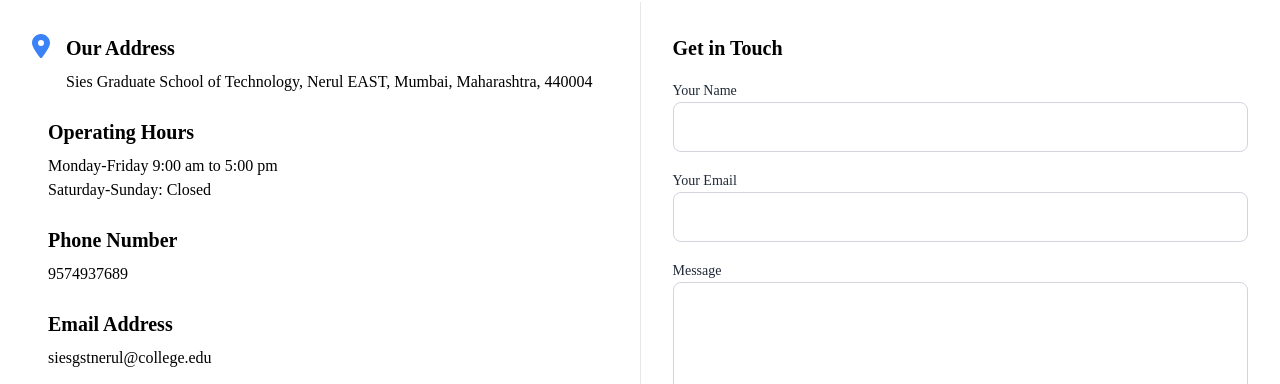
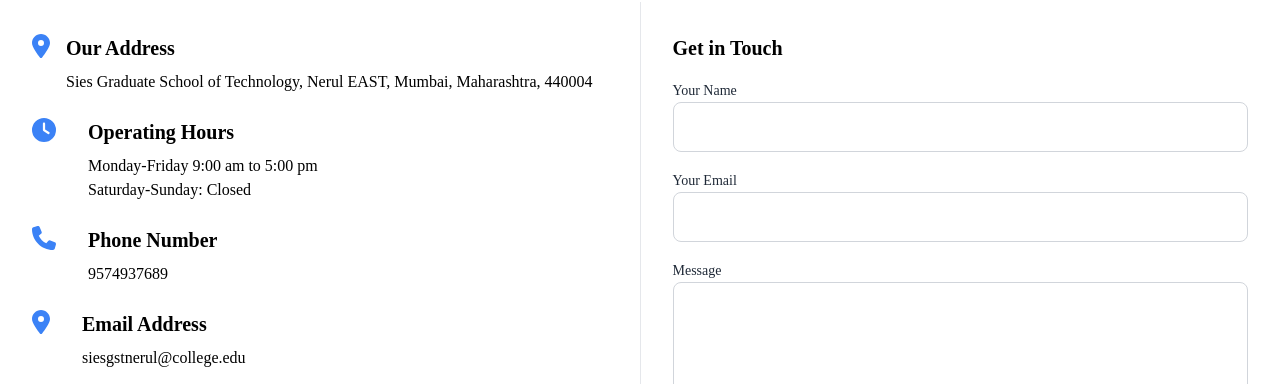
Before and after one commit to suthakaranburaj/Library-Website, a React (Vite) app in the folder Frontend/: page /contactus in a window 1280 px wide. Shown: the part 295-679 px from the top of the page. Built offline with nearby package versions, Linux system fonts and the light colour scheme.

Commit message:
icon change

```diff
--- a/Frontend/src/Components/Pages/ContactUs/ContactUs.jsx
+++ b/Frontend/src/Components/Pages/ContactUs/ContactUs.jsx
@@ -23,6 +23,7 @@
                     </div>
 
                     <div class="mb-6 flex items-start gap-4">
+                    <FontAwesomeIcon className='text-blue-500 text-2xl' icon="fa-solid fa-clock " />
                         <i class="fas fa-clock text-blue-500 text-2xl"></i>
                         <div>
                             <h2 class="text-xl font-semibold mb-2">Operating Hours</h2>
@@ -32,6 +33,7 @@
                     </div>
 
                     <div class="mb-6 flex items-start gap-4">
+                    <FontAwesomeIcon className='text-blue-500 text-2xl' icon="fa-solid fa-phone" />
                         <i class="fas fa-phone text-blue-500 text-2xl"></i>
                         <div>
                             <h2 class="text-xl font-semibold mb-2">Phone Number</h2>
@@ -40,6 +42,7 @@
                     </div>
 
                     <div class="mb-6 flex items-start gap-4">
+                    <FontAwesomeIcon className='text-blue-500 text-2xl' icon="fa-solid fa-location-dot" />
                         <i class="fas fa-envelope text-blue-500 text-2xl"></i>
                         <div>
                             <h2 class="text-xl font-semibold mb-2">Email Address</h2>
```
